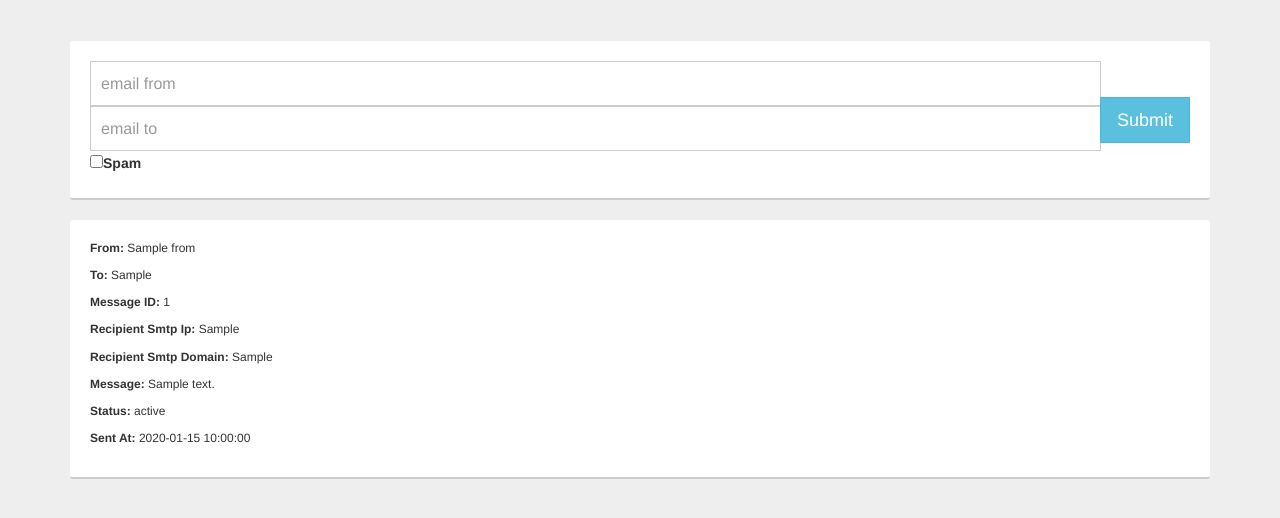
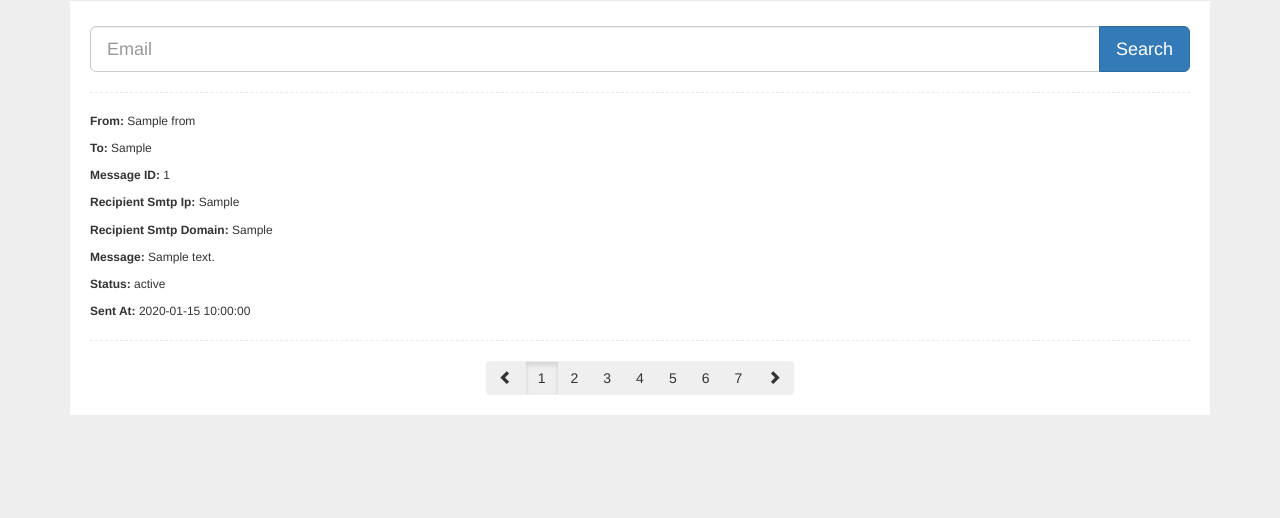
Before and after one commit to Tungnt24/Search-Mail-Bounce, a Flask app: template frontend/templates/result.html in a window 1280 px wide. Shown: the top 518 px of the page. Run offline with Flask 2, Linux system fonts and the light colour scheme; the template is opened without the code that fills it: most values are stand-ins (such as "Sample title", 1, 10 or a date in 2020); parts of the project's set-up code (start-up, migrations or seed data) failed here and were passed over; some libraries are stand-ins or nearby versions.

Commit message:
update html, css

```diff
--- a/backend/routers/search.py
+++ b/backend/routers/search.py
@@ -15,7 +15,7 @@ def index():
 
 @search_bp.route('/search', methods=['POST'])
 def get_info_by_mail_from():
-    limit = 10
+    limit = 5
     data = request.form
     email_from = f"<{data.get('email_from')}>"
     filter = {
--- a/frontend/static/style.css
+++ b/frontend/static/style.css
@@ -1,36 +1,43 @@
 body{
-    background:#eee;
+background:#eee;
+}
+.ibox-content {
+    background-color: #FFFFFF;
+    color: inherit;
+    padding: 15px 20px 20px 20px;
+    border-color: #E7EAEC;
+    border-image: none;
+    border-style: solid solid none;
+    border-width: 1px 0px;
+}
 
+.search-form {
+    margin-top: 10px;
 }
-.search-result .title h3 {
-    margin: 0 0 15px;
-    color: #333;
+
+.search-result h3 {
+    margin-bottom: 0;
+    color: #1E0FBE;
 }
-.search-result .title p {
+
+.search-result .search-link {
+    color: #006621;
+}
+
+.search-result p {
     font-size: 12px;
-    color: #333;
+    margin-top: 5px;
 }
-.well {
-    border: 0;
-    padding: 20px;
-    min-height: 63px;
-    background: #fff;
-    box-shadow: none;
-    border-radius: 3px;
-    position: relative;
-    max-height: 100000px;
-    border-bottom: 2px solid #ccc;
-    transition: max-height 0.5s ease;
-    -o-transition: max-height 0.5s ease;
-    -ms-transition: max-height 0.5s ease;
-    -moz-transition: max-height 0.5s ease;
-    -webkit-transition: max-height 0.5s ease;
+
+.hr-line-dashed {
+    border-top: 1px dashed #E7EAEC;
+    color: #ffffff;
+    background-color: #ffffff;
+    height: 1px;
+    margin: 20px 0;
 }
-.form-control {
-    height: 45px;
-    padding: 10px;
-    font-size: 16px;
-    box-shadow: none;
-    border-radius: 0;
-    position: relative;
+
+h2 {
+    font-size: 24px;
+    font-weight: 100;
 }
--- a/frontend/templates/home.html
+++ b/frontend/templates/home.html
@@ -2,28 +2,28 @@
 <html lang="en">
 <head>
     <meta charset="utf-8">
-    <title>Search Results</title>
+    <title>Search Results </title>
     <meta name="viewport" content="width=device-width, initial-scale=1">
 	<script src="https://code.jquery.com/jquery-1.10.2.min.js"></script>
     <link href="https://netdna.bootstrapcdn.com/bootstrap/3.2.0/css/bootstrap.min.css" rel="stylesheet">
 	<script src="https://netdna.bootstrapcdn.com/bootstrap/3.2.0/js/bootstrap.min.js"></script>
     <link rel="stylesheet" href="{{url_for('static', filename='style.css')}}">
-    {% block css %}{% endblock %}
 </head>
 <body>
-<link rel="stylesheet" type="text/css" href="//netdna.bootstrapcdn.com/font-awesome/4.1.0/css/font-awesome.min.css">
 <div class="container bootstrap snippets bootdey">
-    <hr>
     <div class="row">
-        <div class="col-xs-12 col-sm-12 col-md-12 col-lg-12">
-            {% block search %}{% endblock %}
-            {% block results %}{% endblock %}
+        <div class="col-lg-12">
+            <div class="ibox float-e-margins">
+                <div class="ibox-content">
+                    {% block search %}{% endblock %}
+                    {% block results %}{% endblock %}
+                </div>
+            </div>
         </div>
     </div>
 </div>
 
 <script type="text/javascript">
-
 </script>
 </body>
 </html>
--- a/frontend/templates/result.html
+++ b/frontend/templates/result.html
@@ -1,10 +1,8 @@
 {% extends 'search.html' %}
 {% block results %}
 {% for result in results %}
-<div class="well search-result">
-    <div class="row">
-        <a>
-            <div class="col-xs-6 col-sm-9 col-md-9 col-lg-10 title">
+<div class="hr-line-dashed"></div>
+<div class="search-result">
     <p><b>From: </b>{{result['From']}}</p>
     <p><b>To: </b>{{result['To']}}</p>
     <p><b>Message ID: </b>{{result['Message_Id']}}</p>
@@ -13,10 +11,21 @@
     <p><b>Message: </b>{{result['Message']}}</p>
     <p><b>Status: </b>{{result['Status']}}</p>
     <p><b>Sent At: </b>{{result['Sent_At']}}</p>
+    </p>
 </div>
-        </a>
+{% endfor %}
+<div class="hr-line-dashed"></div>
+<div class="text-center">
+    <div class="btn-group">
+        <button class="btn btn-white" type="button"><i class="glyphicon glyphicon-chevron-left"></i></button>
+        <button class="btn btn-white active">1</button>
+        <button class="btn btn-white">2</button>
+        <button class="btn btn-white">3</button>
+        <button class="btn btn-white">4</button>
+        <button class="btn btn-white">5</button>
+        <button class="btn btn-white">6</button>
+        <button class="btn btn-white">7</button>
+        <button class="btn btn-white" type="button"><i class="glyphicon glyphicon-chevron-right"></i> </button>
     </div>
 </div>
-
-{% endfor %}
 {% endblock %}
--- a/frontend/templates/search.html
+++ b/frontend/templates/search.html
@@ -1,19 +1,15 @@
 {% extends 'home.html' %}
 {% block search %}
-<form action="/search" method="POST">
-    <div class="well search-result">
+<div class="search-form">
+    <form action="/search" method="POST">
         <div class="input-group">
-            <input type="text" name="email_from" class="form-control" placeholder="email from" required>
-            <input type="text" name="email_to" class="form-control" placeholder="email to">
-            <input type="checkbox" id="vehicle1" name="spam" value="1">
-            <label for="vehicle1">  Spam</label><br>
-            <span class="input-group-btn">
-                <input class="btn btn-info btn-lg" type="submit">
-                <i class="glyphicon glyphicon-search"></i>
-                Search
-                </input>
-            </span>
+            <input type="text" placeholder="Email" name="email_from" class="form-control input-lg">
+            <div class="input-group-btn">
+                <button class="btn btn-lg btn-primary" type="submit">
+                    Search
+                </button>
+            </div>
         </div>
-    </div>
-</form>
+    </form>
+</div>
 {% endblock %}
```
Also changed, not shown: frontend/static/search.css (deleted, +0 -43 lines). Lines whose indentation alone changed are shown as unchanged.
